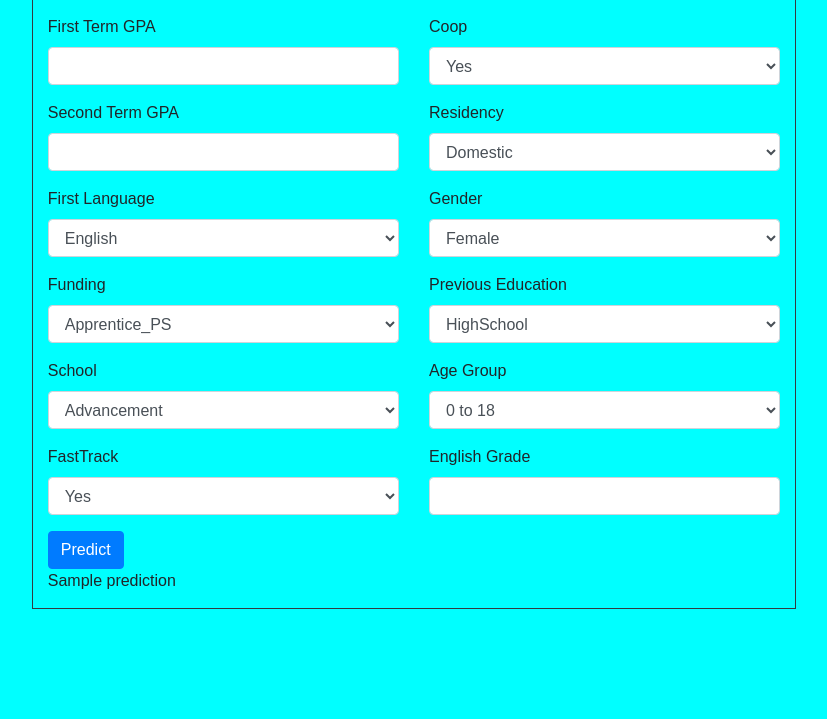
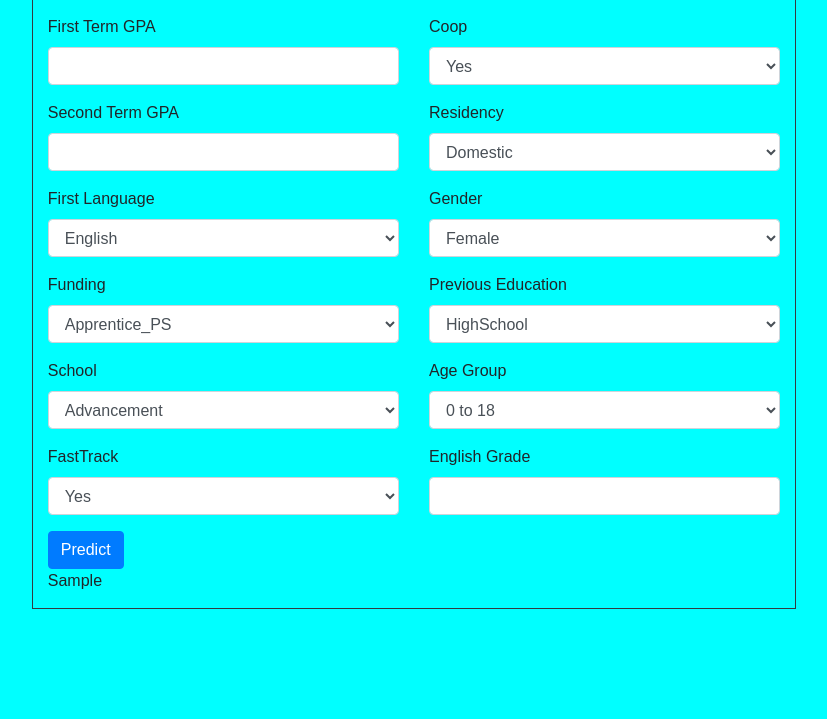
Before and after one commit to DerDangla/First-Year-Persistance-Predictive-Model, a Flask app: template templates/index.html in a window 1280 px wide. Shown: the part 81-800 px from the top of the page, without its empty margins (226-1053 px from the left). Run offline with Flask 2, Linux system fonts and the light colour scheme; the template is opened without the code that fills it: most values are stand-ins (such as "Sample title", 1, 10 or a date in 2020); parts of the project's set-up code (start-up, migrations or seed data) failed here and were passed over; some libraries are stand-ins or nearby versions.

Commit message:
added predict api, code refactoring, deployment reqs

```diff
--- a/app.py
+++ b/app.py
@@ -1,15 +1,11 @@
 # Import the Flask class from the flask module
 from flask import Flask, render_template, request, jsonify
-import tensorflow as tf
-import joblib
+from utils import make_prediction
 import pandas as pd
 import os
 
 os.environ.get('KEY')
-ohe = joblib.load("models/ohe.pkl")
-scaler = joblib.load("models/scaler.pkl")
-nn_model = tf.keras.models.load_model('models/model.h5', compile=False)
-# Create an instance of the Flask class
+
 app = Flask(__name__)
 
 # Register a route
@@ -34,72 +30,17 @@ def predict():
             'Age_Group': request.form.get('age_group'),
             'English_Grade': request.form.get('english_grade')
         }
+        prediction_result = make_prediction(input_data)
 
-        categorical_cols = ["First_Language", "Funding", "School", "FastTrack", "Coop", "Residency", "Gender", "Previous_Education", "Age_Group"]
-        numeric_cols = ["First_Term_GPA", "Second_Term_GPA", "English_Grade"]
-
-        # Convert input data to DataFrame
-        input_df = pd.DataFrame([input_data])
-
-        # Apply One-Hot Encoding on categorical columns
-        input_df_categorical = ohe.transform(input_df[categorical_cols])
-
-        # Create a DataFrame from the encoded data
-        input_df_categorical = pd.DataFrame(input_df_categorical, columns=ohe.get_feature_names_out())
-
-        # Drop original categorical columns and concatenate the new one-hot encoded columns
-        input_df.drop(categorical_cols, axis=1, inplace=True)
-        input_df = pd.concat([input_df, input_df_categorical], axis=1)
-
-        # Scale numerical columns
-        input_df[numeric_cols] = scaler.transform(input_df[numeric_cols])
-
-        # Make a prediction
-        prediction = nn_model.predict(input_df)
-
-        # Since it's a binary classification, you can convert this probability to a class label
-        predicted_class = (prediction > 0.5).astype(int)
-
-        prediction_result = "Student will not Persist"
-        if predicted_class[0] == 1:
-            prediction_result = "Student will Persist"
-
-    return render_template("index.html", prediction=prediction_result)
+    return render_template("index.html", prediction_result=prediction_result)
 
 @app.route("/api/predict", methods=["POST"])
 def predict_api():
     input_data = request.get_json(force=True)
 
-    categorical_cols = ["First_Language", "Funding", "School", "FastTrack", "Coop", "Residency", "Gender", "Previous_Education", "Age_Group"]
-    numeric_cols = ["First_Term_GPA", "Second_Term_GPA", "English_Grade"]
+    prediction_result = make_prediction(input_data)
 
-    # Convert input data to DataFrame
-    input_df = pd.DataFrame([input_data])
-
-    # Apply One-Hot Encoding on categorical columns
-    input_df_categorical = ohe.transform(input_df[categorical_cols])
-
-    # Create a DataFrame from the encoded data
-    input_df_categorical = pd.DataFrame(input_df_categorical, columns=ohe.get_feature_names_out())
-
-    # Drop original categorical columns and concatenate the new one-hot encoded columns
-    input_df.drop(categorical_cols, axis=1, inplace=True)
-    input_df = pd.concat([input_df, input_df_categorical], axis=1)
-
-    # Scale numerical columns
-    input_df[numeric_cols] = scaler.transform(input_df[numeric_cols])
-
-    # Make a prediction
-    prediction = nn_model.predict(input_df)
-
-    # Since it's a binary classification, you can convert this probability to a class label
-    predicted_class = (prediction > 0.5).astype(int)
-
-    prediction_result = "Student will not Persist"
-    if predicted_class[0] == 1:
-        prediction_result = "Student will Persist"
-
-    return jsonify({prediction: prediction_result})
+    return jsonify({prediction_result: prediction_result})
 
 # Run the Flask application
 if __name__ == '__main__':
--- a/templates/index.html
+++ b/templates/index.html
@@ -130,7 +130,7 @@
                 </div>
             </form>
             <div class="d-grid mx-auto">
-                {{prediction}}
+                {{prediction_result}}
             </div>
         </div>
     </div>
```
Also changed, not shown: utils.py (added, +37 -0 lines).
